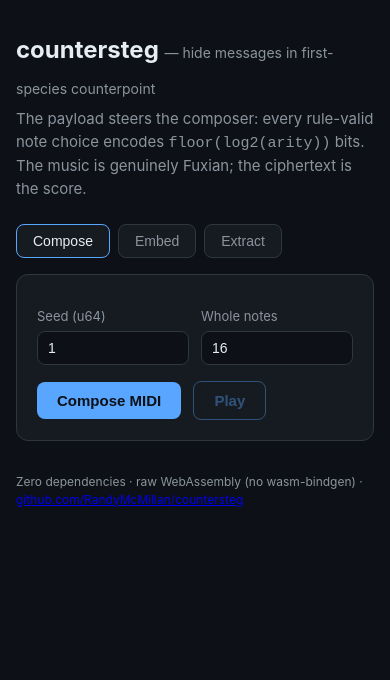
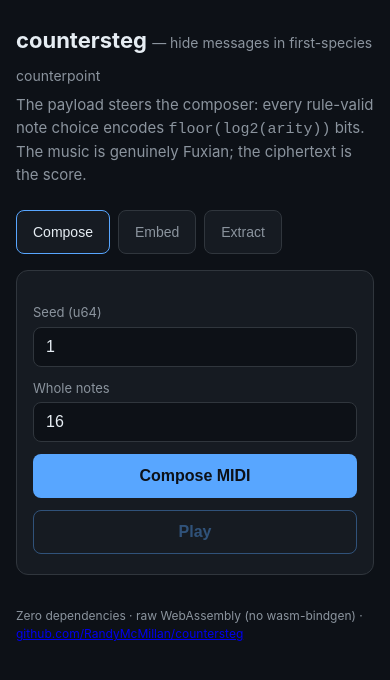
Before and after one commit to RandyMcMillan/countersteg, a plain HTML site: page web/index.html in a window 390 px wide. Drawn offline with Linux system fonts and the light colour scheme.

Commit message:
fix(web): mobile layout — stack rows, 44px targets, 16px inputs
Below 600px the passphrase/nonce/min-notes row and the action buttons
stack full-width; inputs bump to 16px (also prevents iOS focus zoom)
and all tap targets hit 44px. Desktop layout unchanged via min-width
media query.

```diff
--- a/web/index.html
+++ b/web/index.html
@@ -24,37 +24,48 @@
     margin: 0; background: var(--bg); color: var(--text);
     font: 15px/1.5 -apple-system, "Segoe UI", Roboto, Helvetica, Arial, sans-serif;
   }
-  main { max-width: 760px; margin: 0 auto; padding: 32px 16px 64px; }
-  h1 { font-size: 24px; margin: 0 0 4px; }
+  main { max-width: 760px; margin: 0 auto; padding: 24px 16px 64px; }
+  h1 { font-size: 22px; margin: 0 0 4px; }
   h1 .sub { color: var(--dim); font-size: 14px; font-weight: normal; }
   p.tag { color: var(--dim); margin: 0 0 24px; }
   .tabs { display: flex; gap: 8px; margin-bottom: 16px; }
   .tabs button {
     background: var(--panel); color: var(--dim); border: 1px solid var(--border);
     padding: 8px 16px; border-radius: 8px; cursor: pointer; font-size: 14px;
+    min-height: 44px; display: inline-flex; align-items: center; justify-content: center;
   }
   .tabs button.active { color: var(--text); border-color: var(--accent); }
   .panel {
     background: var(--panel); border: 1px solid var(--border); border-radius: 12px;
-    padding: 20px; display: none;
+    padding: 20px 16px; display: none;
   }
   .panel.active { display: block; }
   label { display: block; color: var(--dim); font-size: 13px; margin: 12px 0 4px; }
   input[type=text], input[type=password], input[type=number], textarea {
     width: 100%; background: var(--bg); color: var(--text);
-    border: 1px solid var(--border); border-radius: 8px; padding: 8px 10px; font-size: 14px;
+    border: 1px solid var(--border); border-radius: 8px; padding: 10px 12px; font-size: 16px;
   }
+  /* 16px inputs stay legible on desktop and prevent iOS Safari focus zoom */
   textarea { resize: vertical; min-height: 64px; font-family: ui-monospace, monospace; }
-  .row { display: flex; gap: 12px; }
-  .row > div { flex: 1; }
+  /* Mobile-first: stack row fields full-width; the media query restores the
+     multi-column layout on wider screens. */
+  .row { display: flex; flex-direction: column; }
   button.go {
-    margin-top: 16px; background: var(--accent); color: #0d1117; border: 0;
-    padding: 10px 20px; border-radius: 8px; font-size: 15px; font-weight: 600; cursor: pointer;
+    margin-top: 12px; width: 100%; min-height: 44px; background: var(--accent); color: #0d1117; border: 0;
+    padding: 10px 20px; border-radius: 8px; font-size: 16px; font-weight: 600; cursor: pointer;
   }
   button.go:disabled { opacity: 0.4; cursor: default; }
   button.go.ghost {
     background: transparent; color: var(--accent);
-    border: 1px solid var(--accent); margin-left: 8px;
+    border: 1px solid var(--accent);
+  }
+  @media (min-width: 600px) {
+    main { padding: 32px 16px 64px; }
+    h1 { font-size: 24px; }
+    .row { flex-direction: row; gap: 12px; }
+    .row > div { flex: 1; min-width: 0; }
+    button.go { width: auto; margin-top: 16px; }
+    button.go.ghost { margin-left: 8px; }
   }
   .out {
     margin-top: 16px; padding: 12px; border-radius: 8px; font-size: 14px;
```
